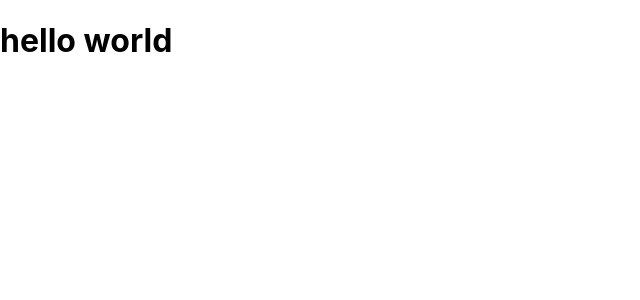
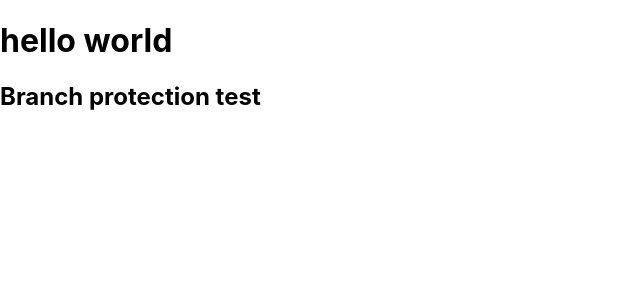
Before and after one commit to mz106/gh-project-example-lesson-3, a React (Create React App) app: page / in a window 1280 px wide. Shown: the top 300 px of the page, without its empty margins (0-640 px from the left). Built offline with nearby package versions, Linux system fonts and the light colour scheme.

Commit message:
#7 adding arbitary code

```diff
--- a/src/App.js
+++ b/src/App.js
@@ -3,7 +3,10 @@ import './App.css';
 
 function App() {
   return (
-    <h1>hello world</h1>
+    <>
+      <h1>hello world</h1>
+      <h2>Branch protection test</h2>
+    </>
   );
 }
 
```
